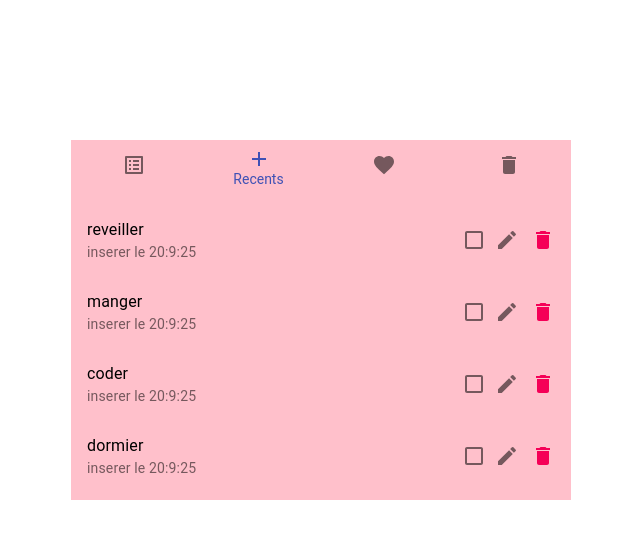
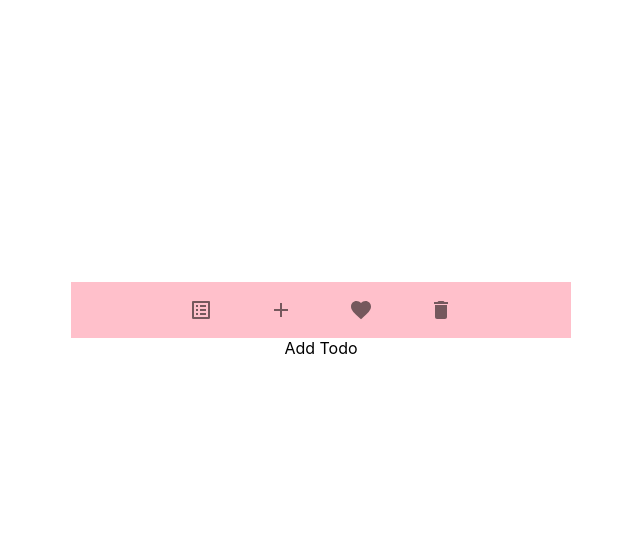
Before and after one commit to stevy-sys/Todo-list-react-redux-materialUI, a React (Create React App) app: page /addTodo in a window 1280 px wide. Shown: the top 538 px of the page, without its empty margins (319-959 px from the left). Built offline with nearby package versions, Linux system fonts and the light colour scheme.

Commit message:
router dom

```diff
--- a/package.json
+++ b/package.json
@@ -10,7 +10,10 @@
     "@testing-library/user-event": "^12.1.10",
     "react": "^17.0.2",
     "react-dom": "^17.0.2",
+    "react-redux": "^7.2.4",
+    "react-router-dom": "^5.2.0",
     "react-scripts": "4.0.3",
+    "redux": "^4.1.0",
     "uuid": "^8.3.2",
     "web-vitals": "^1.0.1"
   },
--- a/src/App.js
+++ b/src/App.js
@@ -1,131 +1,19 @@
-import ListeTodo from "./Components/ListeTodo";
-import { useState } from "react";
-import { v4 as uuidv4 } from "uuid";
 import "./App.css";
-import { Box, Grid } from "@material-ui/core";
-import TodoHeader from "./Components/TodoHeader";
-import TodoFooter from "./Components/TodoFooter";
+import { BrowserRouter, Route } from "react-router-dom";
+import AccueilTodo from "./Page/AccueilTodo";
+import TodoAdd from "./Page/TodoAdd";
+import TodoAchever from "./Page/TodoAchever";
+import TodoDeleted from "./Page/TodoDeleted";
 
 function App() {
-  /**
-   * formalisation des dates
-   * @returns
-   */
-  const date = () => {
-    let date = new Date();
-    let [heure, minute, seconde] = [
-      date.getHours(),
-      date.getMinutes(),
-      date.getSeconds(),
-    ];
-    return `${heure}:${minute}:${seconde}`;
-  };
-
-  /**
-   * initialisation des states
-   */
-  const [todo, setTodo] = useState([
-    {
-      id: uuidv4(),
-      todo: "reveiller",
-      achever: false,
-      date: date(),
-      etat: false,
-    },
-    { id: uuidv4(), todo: "manger", achever: false, date: date(), etat: false },
-    { id: uuidv4(), todo: "coder", achever: false, date: date(), etat: false },
-    {
-      id: uuidv4(),
-      todo: "dormier",
-      achever: false,
-      date: date(),
-      etat: false,
-    },
-  ]);
-
-  /**
-   * ajouter un nouveau todo
-   * @param {*} NewTodo
-   */
-  const ajouterTodo = (NewTodo) => {
-    setTodo([
-      ...todo,
-      {
-        id: uuidv4(),
-        todo: NewTodo,
-        achever: false,
-        date: date(),
-      },
-    ]);
-  };
-
-  /**
-   * supprimer un todo
-   * @param {*} id
-   */
-  const supprimerTodo = (id) => {
-    setTodo(
-      todo.filter((todo) => {
-        if (todo.id !== id) {
-          return todo;
-        }
-      })
-    );
-  };
-
-  /**
-   * achever un todo
-   * @param {*} id
-   */
-  const acheverTodo = (id) => {
-    setTodo(
-      todo.filter((todo) => {
-        if (todo.id === id) {
-          todo.achever = !todo.achever;
-          todo.date = date();
-        }
-        return todo;
-      })
-    );
-  };
-
-  /**
-   * modifier un todo
-   * @param {*} id
-   * @param {*} newTodo
-   */
-  const modifierTodo = (id, newTodo) => {
-    setTodo(
-      todo.filter((todo) => {
-        if (todo.id === id) {
-          todo.todo = newTodo;
-          todo.etat = false;
-        }
-        return todo;
-      })
-    );
-  };
-
   return (
     <div style={{ display: "flex" }}>
-      <Grid
-        container
-        spacing={0}
-        direction="column"
-        alignItems="center"
-        justify="center"
-        style={{ minHeight: "80vh" }}
-      >
-        <TodoHeader />
-
-        <ListeTodo
-          modifierTodo={(id, newTodo) => modifierTodo(id, newTodo)}
-          todos={todo}
-          acheverTodo={(id) => acheverTodo(id)}
-          supprimerTodo={(id) => supprimerTodo(id)}
-        />
-        <TodoFooter />
-      </Grid>
+      <BrowserRouter>
+        <Route path="/" exact component={AccueilTodo} />
+        <Route path="/addTodo" component={TodoAdd} />
+        <Route path="/todo-achever" component={TodoAchever} />
+        <Route path="/todo-deleted" component={TodoDeleted} />
+      </BrowserRouter>
     </div>
   );
 }
--- /dev/null
+++ b/src/Components/AddTodo.js
@@ -0,0 +1,7 @@
+import React from "react";
+
+const AddTodo = () => {
+  return <div>Add Todo</div>;
+};
+
+export default AddTodo;
--- a/src/Components/TodoHeader.js
+++ b/src/Components/TodoHeader.js
@@ -6,6 +6,7 @@ import AddIcon from "@material-ui/icons/Add";
 import FavoriteIcon from "@material-ui/icons/Favorite";
 import DeleteIcon from "@material-ui/icons/Delete";
 import ListAltIcon from "@material-ui/icons/ListAlt";
+import { Link } from "react-router-dom";
 
 const useStyles = makeStyles({
   root: {
@@ -29,26 +30,36 @@ export default function LabelBottomNavigation() {
         onChange={handleChange}
         className={classes.root}
       >
+        <Link to="/">
+          {" "}
           <BottomNavigationAction
             label="Recent"
             value="recent"
             icon={<ListAltIcon />}
           />
+        </Link>
+        <Link to="/addtodo">
           <BottomNavigationAction
             label="Recents"
             value="recents"
             icon={<AddIcon />}
           />
+        </Link>
+        <Link to="/todo-achever">
           <BottomNavigationAction
             label="Favorites"
             value="favorites"
             icon={<FavoriteIcon />}
           />
+        </Link>
+
+        <Link to="/todo-deleted">
           <BottomNavigationAction
             label="Nearby"
             value="nearby"
             icon={<DeleteIcon />}
           />
+        </Link>
       </BottomNavigation>
     </div>
   );
--- a/src/Contexts/Mycontext.js
+++ /dev/null
@@ -1,3 +0,0 @@
-import React from 'react'
-
-export const Fonctionnality = React.createContext()
--- /dev/null
+++ b/src/Layouts/Application.js
@@ -0,0 +1,119 @@
+import ListeTodo from "../Components/ListeTodo";
+import { useState } from "react";
+import { v4 as uuidv4 } from "uuid";
+import "../App.css";
+import { Grid } from "@material-ui/core";
+import TodoHeader from "../Components/TodoHeader";
+import TodoFooter from "../Components/TodoFooter";
+
+function Application() {
+  /**
+   * formalisation des dates
+   * @returns
+   */
+  const date = () => {
+    let date = new Date();
+    let [heure, minute, seconde] = [
+      date.getHours(),
+      date.getMinutes(),
+      date.getSeconds(),
+    ];
+    return `${heure}:${minute}:${seconde}`;
+  };
+
+  /**
+   * initialisation des states
+   */
+  const [todo, setTodo] = useState([
+    {
+      id: uuidv4(),
+      todo: "reveiller",
+      achever: false,
+      date: date(),
+      etat: false,
+    },
+    { id: uuidv4(), todo: "manger", achever: false, date: date(), etat: false },
+    { id: uuidv4(), todo: "coder", achever: false, date: date(), etat: false },
+    {
+      id: uuidv4(),
+      todo: "dormier",
+      achever: false,
+      date: date(),
+      etat: false,
+    },
+  ]);
+
+  /**
+   * ajouter un nouveau todo
+   * @param {*} NewTodo
+   */
+  const ajouterTodo = (NewTodo) => {
+    setTodo([
+      ...todo,
+      {
+        id: uuidv4(),
+        todo: NewTodo,
+        achever: false,
+        date: date(),
+      },
+    ]);
+  };
+
+  /**
+   * supprimer un todo
+   * @param {*} id
+   */
+  const supprimerTodo = (id) => {
+    setTodo(
+      todo.filter((todo) => {
+        if (todo.id !== id) {
+          return todo;
+        }
+      })
+    );
+  };
+
+  /**
+   * achever un todo
+   * @param {*} id
+   */
+  const acheverTodo = (id) => {
+    setTodo(
+      todo.filter((todo) => {
+        if (todo.id === id) {
+          todo.achever = !todo.achever;
+          todo.date = date();
+        }
+        return todo;
+      })
+    );
+  };
+
+  /**
+   * modifier un todo
+   * @param {*} id
+   * @param {*} newTodo
+   */
+  const modifierTodo = (id, newTodo) => {
+    setTodo(
+      todo.filter((todo) => {
+        if (todo.id === id) {
+          todo.todo = newTodo;
+          todo.etat = false;
+        }
+        return todo;
+      })
+    );
+  };
+
+  return (
+    <ListeTodo
+      modifierTodo={(id, newTodo) => modifierTodo(id, newTodo)}
+      todos={todo}
+      acheverTodo={(id) => acheverTodo(id)}
+      supprimerTodo={(id) => supprimerTodo(id)}
+    />
+  );
+}
+
+export default Application;
--- /dev/null
+++ b/src/Layouts/Layouts.js
@@ -0,0 +1,25 @@
+import React from "react";
+import TodoHeader from "../Components/TodoHeader";
+import TodoFooter from "../Components/TodoFooter";
+import { Grid } from "@material-ui/core";
+
+const Layouts = ({ children }) => {
+  return (
+    <>
+      <Grid
+        container
+        spacing={0}
+        direction="column"
+        alignItems="center"
+        justify="center"
+        style={{ minHeight: "80vh" }}
+      >
+        <TodoHeader />
+        {children}
+        <TodoFooter />
+      </Grid>
+    </>
+  );
+};
+
+export default Layouts;
--- /dev/null
+++ b/src/Page/AccueilTodo.js
@@ -0,0 +1,16 @@
+import React from "react";
+import Layouts from "../Layouts/Layouts";
+import Application from "../Layouts/Application";
+
+const AccueilTodo = ({ todo }) => {
+  console.log(todo);
+  return (
+    <>
+      <Layouts>
+        <Application />
+      </Layouts>
+    </>
+  );
+};
+
+export default AccueilTodo;
--- /dev/null
+++ b/src/Page/TodoAchever.js
@@ -0,0 +1,12 @@
+import React from "react";
+import Layouts from "../Layouts/Layouts";
+
+const TodoAchever = () => {
+  return (
+    <>
+      <Layouts>todo achever</Layouts>
+    </>
+  );
+};
+
+export default TodoAchever;
--- /dev/null
+++ b/src/Page/TodoAdd.js
@@ -0,0 +1,16 @@
+import React from "react";
+import Layouts from "../Layouts/Layouts";
+import AddTodo from "../Components/AddTodo";
+
+const TodoAdd = () => {
+  return (
+    <>
+      <Layouts>
+        {" "}
+        <AddTodo />{" "}
+      </Layouts>
+    </>
+  );
+};
+
+export default TodoAdd;
--- /dev/null
+++ b/src/Page/TodoDeleted.js
@@ -0,0 +1,12 @@
+import React from "react";
+import Layouts from "../Layouts/Layouts";
+
+const TodoDeleted = () => {
+  return (
+    <>
+      <Layouts>todo delete</Layouts>
+    </>
+  );
+};
+
+export default TodoDeleted;
```
Also changed, not shown: 1 other file (tests, documents, lock files or other folders). Lines whose indentation alone changed are shown as unchanged.
